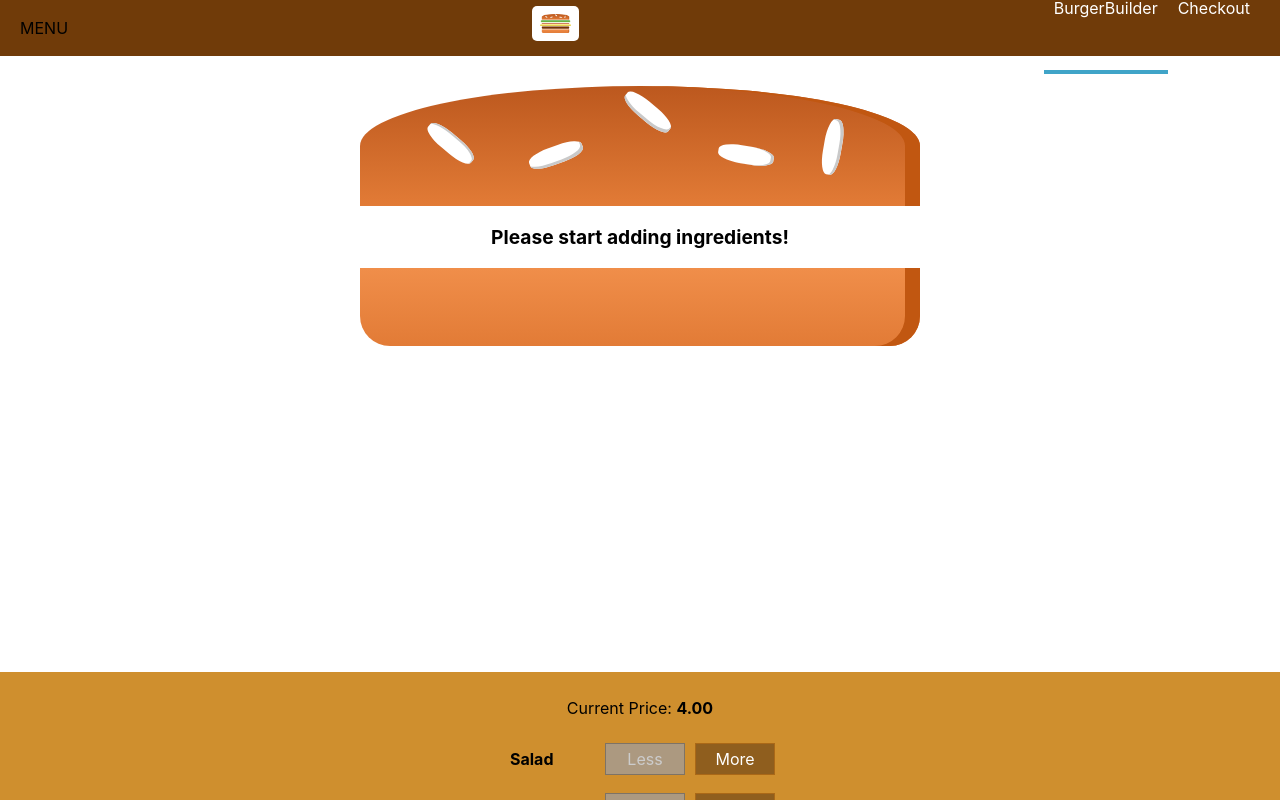
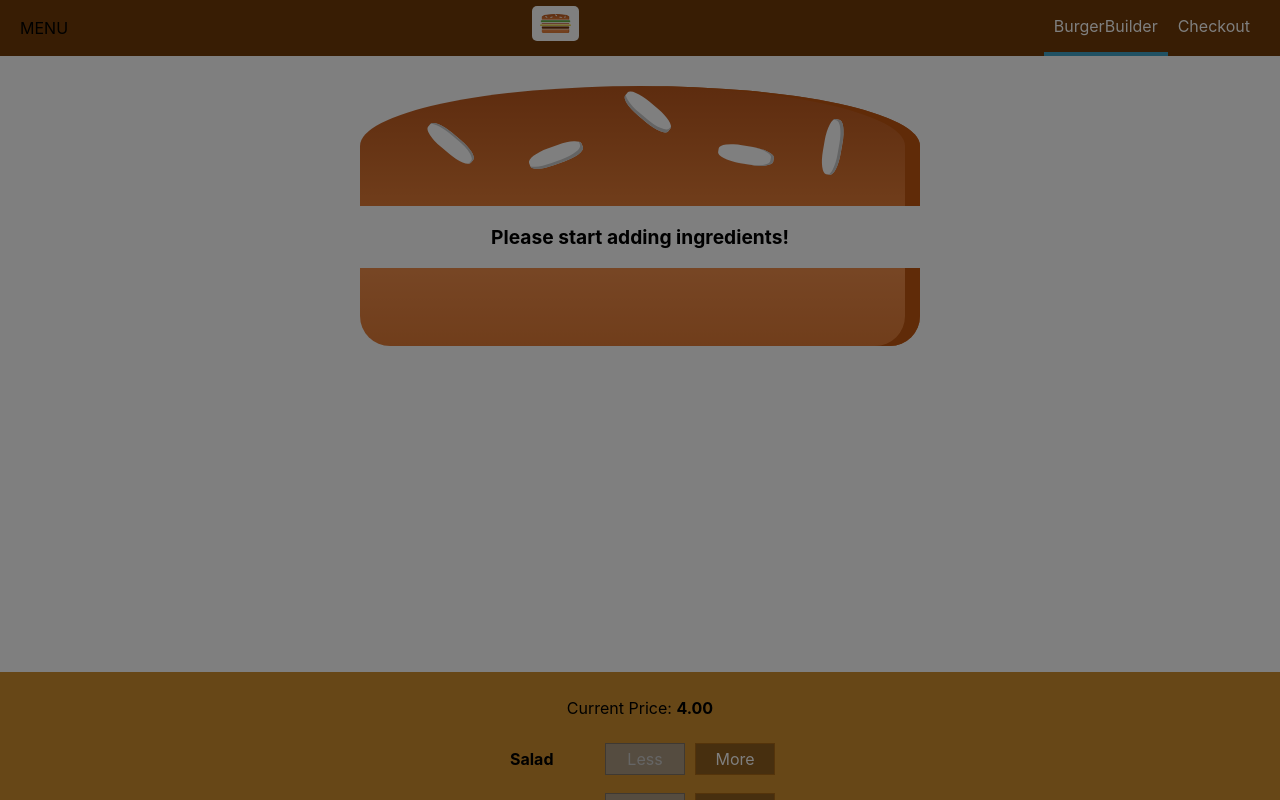
Before and after one commit to akarasev/burger-app, a React (Create React App) app: page / in a window 1280 px wide. Shown: the top 800 px of the page. Built offline with nearby package versions, Linux system fonts and the light colour scheme.

Commit message:
Reusing Backdrop for SideDrawer.

```diff
--- a/src/components/Layout/Layout.js
+++ b/src/components/Layout/Layout.js
@@ -6,14 +6,30 @@ import Aux from '../../hoc/Auxiliary';
 import Toolbar from '../Navigation/Toolbar/Toolbar';
 import SideDrawer from '../Navigation/SideDrawer/SideDrawer';
 
-const layout = (props) => (
-    <Aux>
-        <Toolbar/>
-        <SideDrawer/>
-        <main className={styles.Content}>
-            {props.children}
-        </main>
-    </Aux>
-);
+class Layout extends React.Component {
 
-export default layout;
+    state = {
+        showSideDrawer: true
+    };
+
+    sideDrawerClosedHandler = () => {
+        this.setState({showSideDrawer: false});
+    };
+
+    render() {
+        return (
+            <Aux>
+                <Toolbar/>
+                <SideDrawer
+                    opened={this.state.showSideDrawer}
+                    closed={this.sideDrawerClosedHandler}/>
+                <main className={styles.Content}>
+                    {this.props.children}
+                </main>
+            </Aux>
+        )
+    }
+
+}
+
+export default Layout;
--- a/src/components/Navigation/NavigationItems/NavigationItem/NavigationItem.module.css
+++ b/src/components/Navigation/NavigationItems/NavigationItem/NavigationItem.module.css
@@ -22,7 +22,7 @@
     .NavigationItem {
         margin: 0;
         display: flex;
-        height: 100%;
+        /*height: 100%;*/
         width: auto;
         align-items: center;
     }
--- a/src/components/Navigation/SideDrawer/SideDrawer.js
+++ b/src/components/Navigation/SideDrawer/SideDrawer.js
@@ -2,13 +2,21 @@ import React from 'react'
 
 import styles from './SideDrawer.module.css';
 
+import Aux from '../../../hoc/Auxiliary';
 import Logo from '../../Logo/Logo';
 import NavigationItems from '../../Navigation/NavigationItems/NavigationItems';
+import Backdrop from '../../UI/Backdrop/Backdrop'
 
-const sideDrawer = () => {
+const sideDrawer = (props) => {
+    let attachedClasses = [styles.SideDrawer, styles.Close];
+    if (props.opened) {
+        attachedClasses = [styles.SideDrawer, styles.Open];
+    }
 
     return (
-        <div className={styles.SideDrawer}>
+        <Aux>
+            <Backdrop show={props.opened} clicked={props.closed}/>
+            <div className={attachedClasses.join(' ')}>
                 <div className={styles.Logo}>
                     <Logo/>
                 </div>
@@ -16,6 +24,7 @@ const sideDrawer = () => {
                     <NavigationItems/>
                 </nav>
             </div>
+        </Aux>
     )
 };
 
```
Lines whose indentation alone changed are shown as unchanged.
